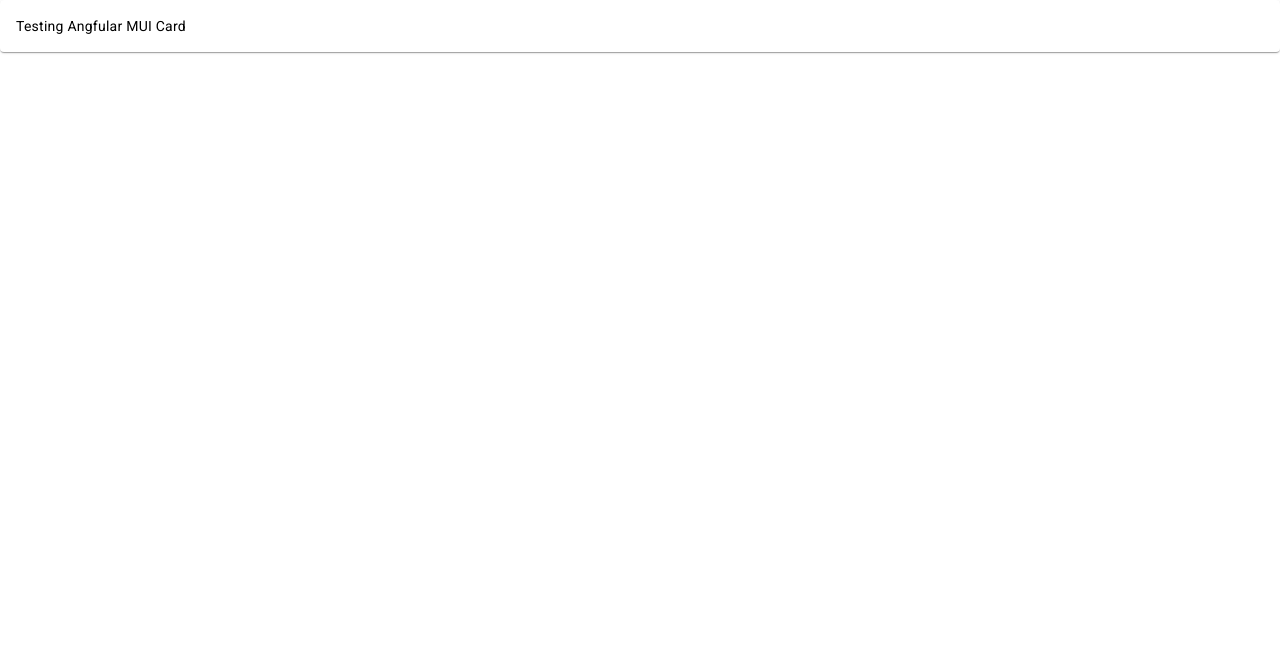
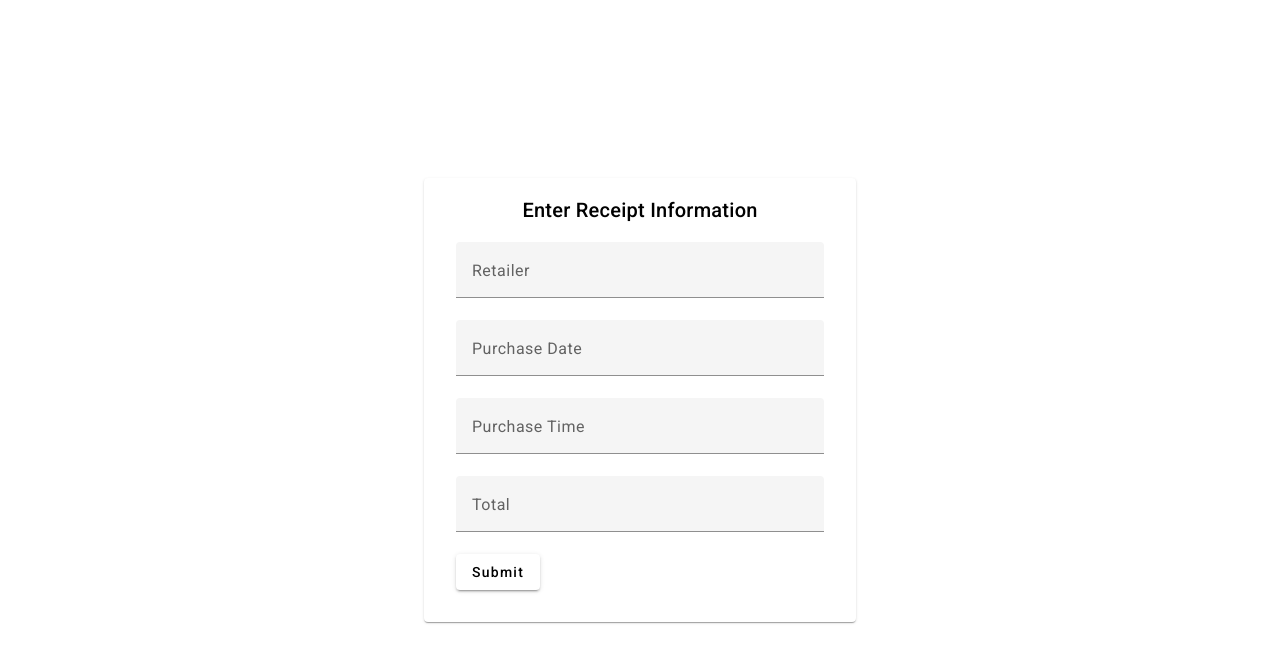
Before and after one commit to thanshaw02/receipt-api-kotlin, an Angular app in the folder frontend/: page / in a window 1280 px wide. Shown: the top 662 px of the page. Built offline with nearby package versions, Linux system fonts and the light colour scheme.

Commit message:
built most of receipt form UI

```diff
--- a/frontend/src/app/components/index.ts
+++ b/frontend/src/app/components/index.ts
@@ -1,5 +1,7 @@
 import { ReceiptFormComponent } from "./receipt-form/receipt-form.component";
+import { ReceiptItemListComponent } from "./receipt-item-list/receipt-item-list.component";
 
 export {
   ReceiptFormComponent,
+  ReceiptItemListComponent,
 };
--- a/frontend/src/app/components/receipt-form/receipt-form.component.css
+++ b/frontend/src/app/components/receipt-form/receipt-form.component.css
@@ -0,0 +1,18 @@
+.main-div{
+  height: 100vh;
+  display: flex;
+  justify-content: center;
+  align-items: center;
+}
+
+mat-card-title {
+  text-align: center;
+}
+
+mat-card-content {
+  width: 25rem;
+}
+
+mat-form-field {
+  width: 23rem;
+}
--- a/frontend/src/app/components/receipt-form/receipt-form.component.html
+++ b/frontend/src/app/components/receipt-form/receipt-form.component.html
@@ -1,3 +1,46 @@
-<mat-card>
-  <mat-card-content>Testing Angfular MUI Card</mat-card-content>
+<div class="main-div"><mat-card class="main-content">
+  <mat-card-content>
+    <mat-card-title>Enter Receipt Information</mat-card-title>
+    <mat-card-content>
+
+      <!-- Receipt Form -->
+      <form [formGroup]="receiptForm" (ngSubmit)="submitForm()">
+
+        <!-- Retailer Name -->
+        <mat-form-field style="margin-top: 1rem;">
+          <mat-label for="retailer-name">Retailer</mat-label>
+          <input id="retailer-name" matInput type="text" formControlName="retailerName">
+        </mat-form-field>
+        <br>
+
+        <!-- Purchase Date -->
+        <mat-form-field>
+          <mat-label for="purchase-date">Purchase Date</mat-label>
+          <input id="purchase-date" matInput type="text" formControlName="purchaseDate">
+        </mat-form-field>
+        <br>
+
+        <!-- Purchase Time -->
+        <mat-form-field>
+          <mat-label for="purchase-time">Purchase Time</mat-label>
+          <input id="purchase-time" matInput type="text" formControlName="purchaseTime">
+        </mat-form-field>
+        <br>
+
+        <!-- Items -->
+        <!-- <app-receipt-item-list></app-receipt-item-list> -->
+
+        <!-- Total -->
+        <mat-form-field>
+          <mat-label for="total">Total</mat-label>
+          <input id="total" matInput type="text" formControlName="total">
+        </mat-form-field>
+        <br>
+
+        <!-- Submit -->
+        <button mat-raised-button type="submit">Submit</button>
+      </form>
+    </mat-card-content>
+  </mat-card-content>
 </mat-card>
+</div>
--- a/frontend/src/app/components/receipt-form/receipt-form.component.ts
+++ b/frontend/src/app/components/receipt-form/receipt-form.component.ts
@@ -1,4 +1,5 @@
 import { Component } from '@angular/core';
+import { FormControl, FormGroup } from '@angular/forms';
 
 @Component({
   selector: 'app-receipt-form',
@@ -6,5 +7,16 @@ import { Component } from '@angular/core';
   styleUrls: ['./receipt-form.component.css']
 })
 export class ReceiptFormComponent {
+  public receiptForm = new FormGroup({
+    retailerName: new FormControl(""),
+    purchaseDate: new FormControl(""),
+    purchaseTime: new FormControl(""),
+    items: new FormControl([]), // this one will be interesting
+    total: new FormControl("")
+  });
 
+  public submitForm(): void {
+    // console.log(`Retailer name FormControl: ${this.retailerName.value}`);
+    console.log(this.receiptForm.value)
+  }
 }
--- /dev/null
+++ b/frontend/src/app/components/receipt-item-list/receipt-item-list.component.html
@@ -0,0 +1 @@
+<p>receipt-item-list works!</p>
```
Also changed, not shown: frontend/src/app/app.module.ts (+22 -3 lines), frontend/src/app/components/receipt-item-list/receipt-item-list.component.ts (added, +10 -0 lines), frontend/src/app/services/receipt-api.service.ts (added, +10 -0 lines), frontend/src/app/components/receipt-item-list/receipt-item-list.component.css (added), 2 other files (tests, documents, lock files or other folders).
